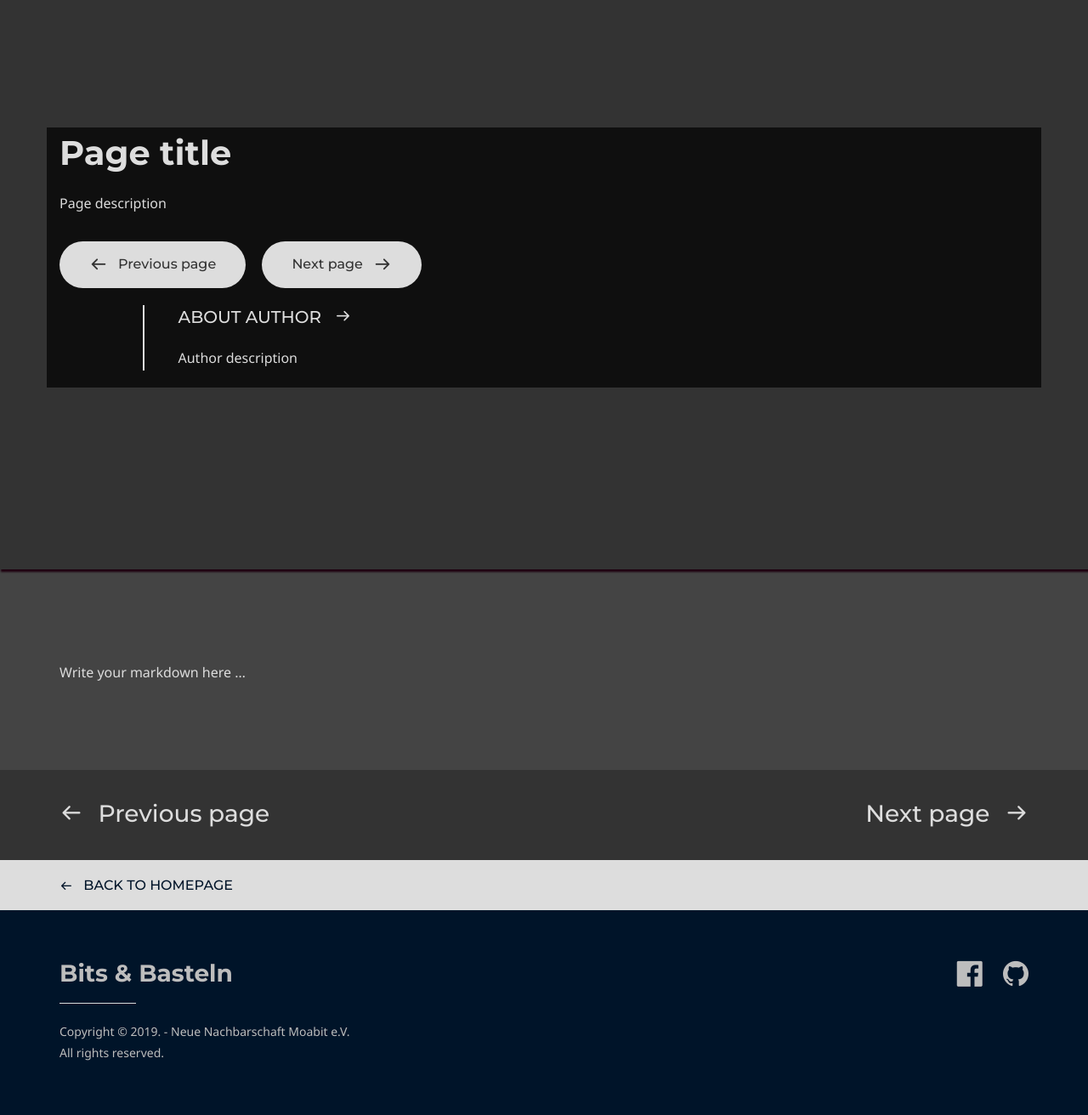
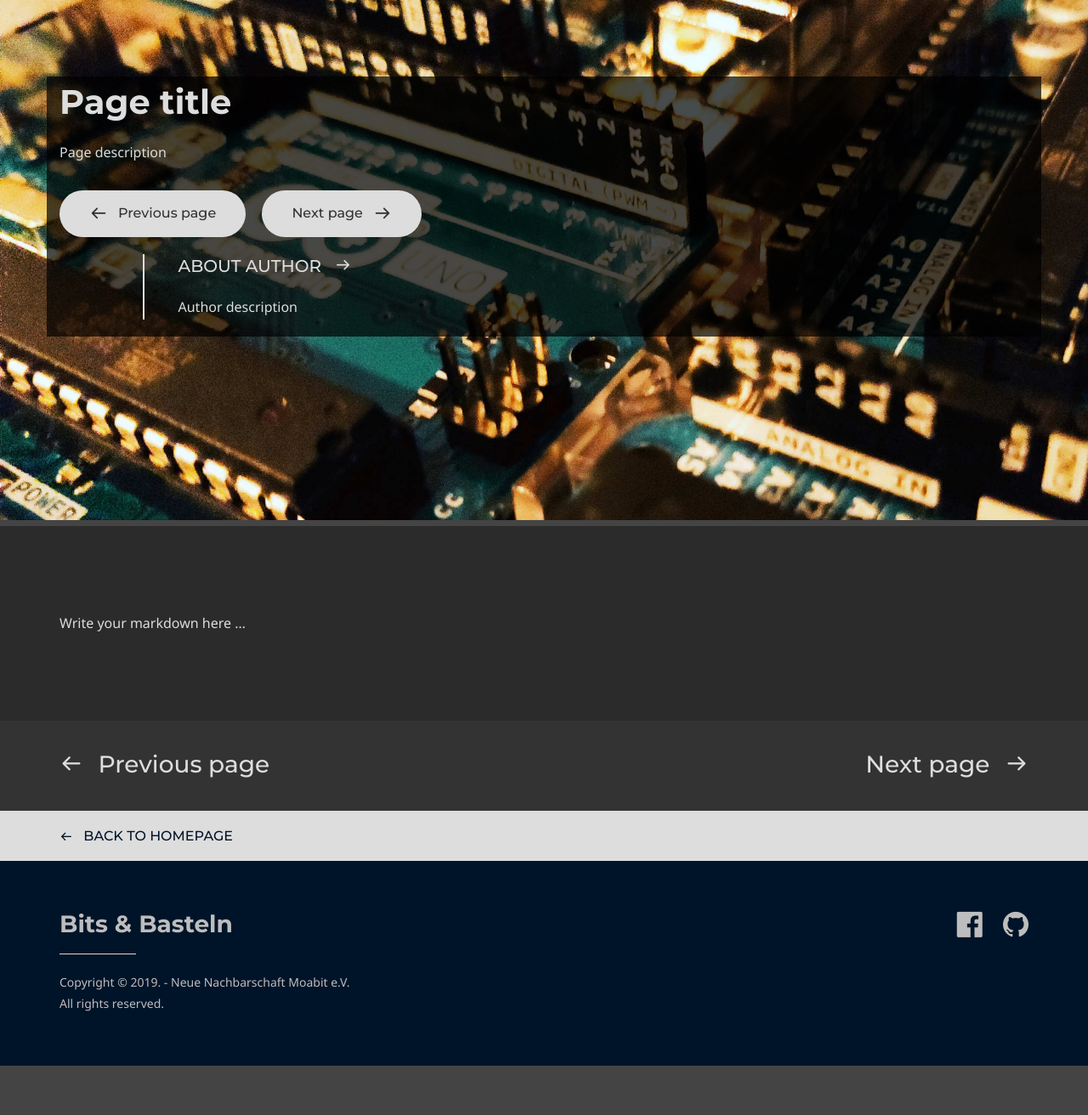
Before and after one commit to bits-und-basteln/bits-und-basteln.github.io, a Jekyll site: the page built from default.md, in a window 1280 px wide. Shown: the whole page at 85% size. Built offline with Jekyll 4.4.1, drawn with Linux system fonts in a browser that asks for light colours; some web fonts are replaced; after the commit the page ends 1254 px from its top, so only the background shows below that.

Commit message:
darker background on default pages, set header image height in vh

```diff
--- a/doks-theme/_layouts/default.html
+++ b/doks-theme/_layouts/default.html
@@ -4,7 +4,7 @@
 		{% include site-head.html %}
 	</head>
 	<body class="{{ site.doks.color_theme }}" data-spy="scroll" data-target=".js-scrollspy">
-		<div class="hero-subheader" {% if page.hero_image_url %} style="background-image: url('{{ page.hero_image_url }}'); background-size: cover;"{% endif %}>
+		<div class="home-hero-subheader" {% if page.hero_image_url %} style="background-image: url('{{ page.hero_image_url }}'); background-size: cover;"{% endif %}>
 			<div class="container">
 				<div class="row">
 					<div class="col-md-8">
@@ -18,7 +18,7 @@
 				</div><!-- /.row -->
 			</div><!-- /.container -->
 		</div><!-- /.hero-subheader -->
-		<div class="section">
+		<div class="section section--darker-theme-color-bg">
 			<div class="container">
 				<div class="row">
 					<div class="col-md-8">
@@ -35,7 +35,7 @@
 			</div><!-- /.container -->
 		</div><!-- /.section -->
 		{% if jekyll.environment == "production" and page.comments == true and site.doks.comments.disqus_forum_shortname %}
-			<div class="section section--grey">
+			<div class="section section--darker-theme-color-bg">
 				<div class="container">
 					<div class="row">
 						<div class="col-md-8">
--- a/doks-theme/_sass/components/_hero-subheader.scss
+++ b/doks-theme/_sass/components/_hero-subheader.scss
@@ -41,10 +41,11 @@
 	background-color: $color-theme-blue;
 	background-image: url("/index-header.jpg");
 	background-size: cover;
-	padding: 3.75rem 0 (4.6875rem - 1.25rem) 0;
+	height: 68vh;
+	max-height: 667px;
+	padding-top: 10vh;
 
 	@media (min-width: $screen-sm-min) {
-		padding: 9.375rem 0 (10.3125rem - 1.25rem) 0;
 	}
 
 	.btn {
@@ -71,7 +72,6 @@
 
 .hero-subheader--before-out {
 	@media (min-width: $screen-sm-min) {
-		padding: 9.375rem 0 (15.3125rem - 1.25rem) 0;
 	}
 }
 
```
